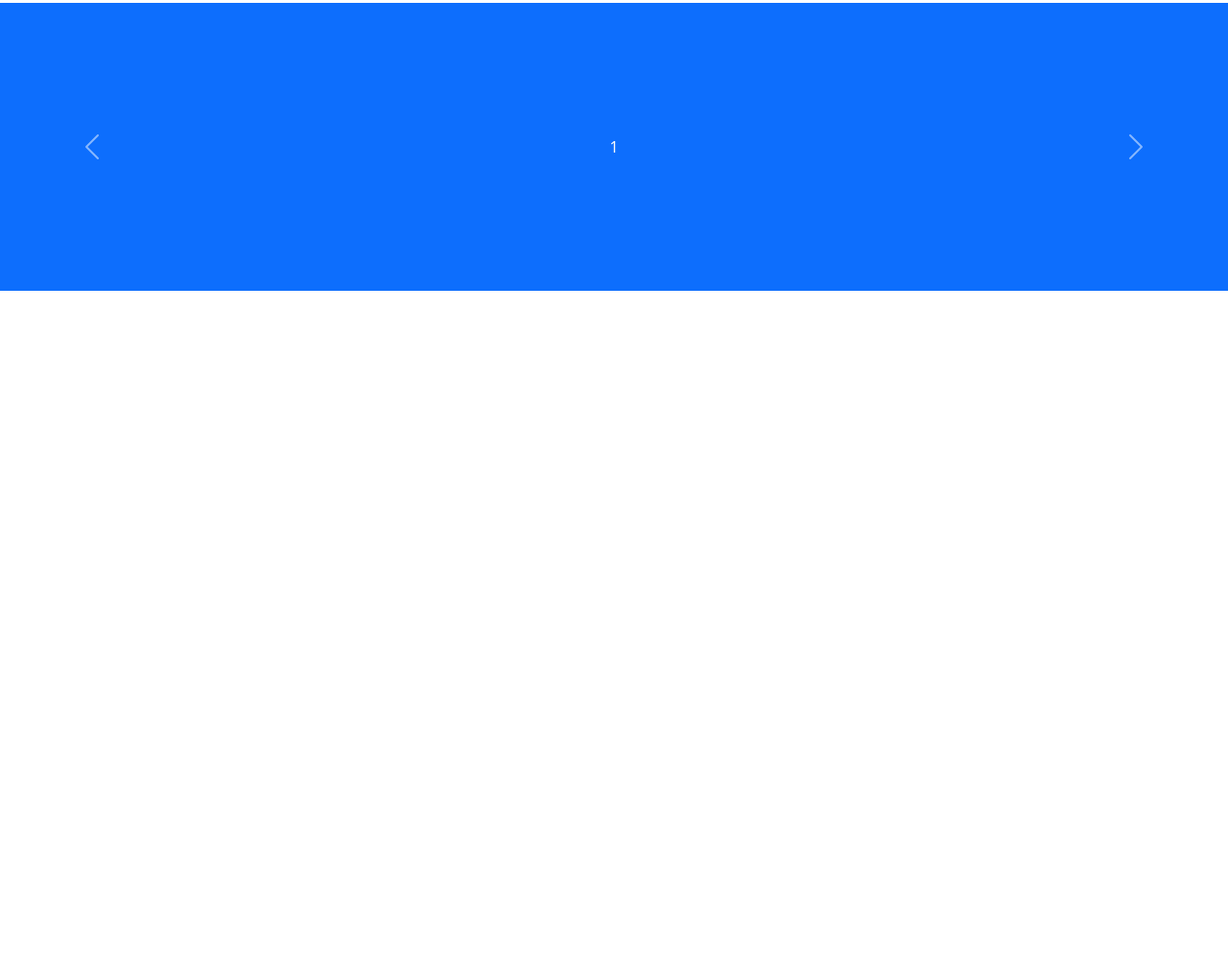
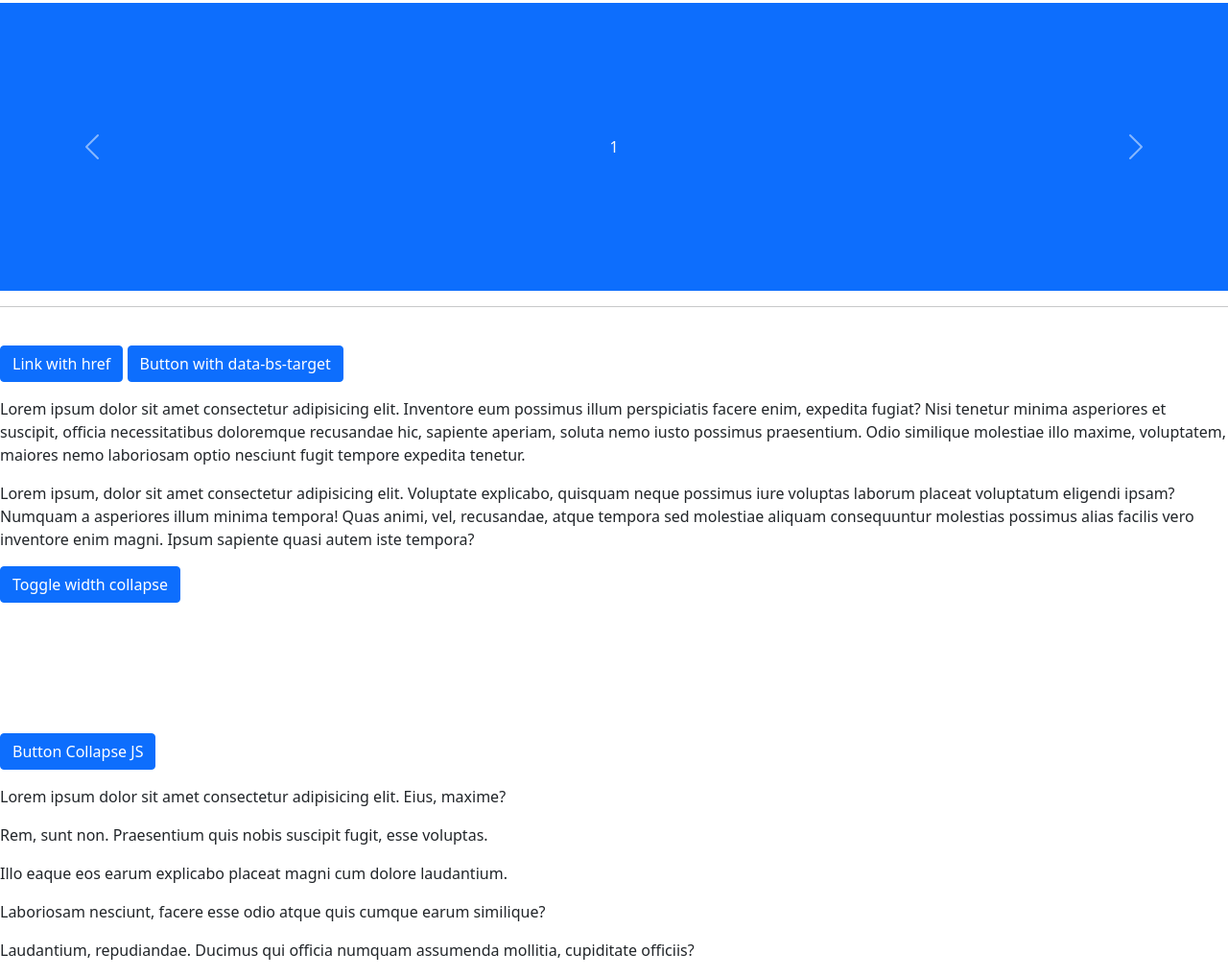
Before and after one commit to boycany/sass-practice-webpack, a website built with webpack: page src/index.html in a window 1280 px wide. Shown: the part 780-1798 px from the top of the page at 96% size. Before the commit the page ends 1083 px from the top, so only its background shows below. Built offline with nearby package versions, Linux system fonts and the light colour scheme.

Commit message:
ch9-7 done

```diff
--- a/src/index.html
+++ b/src/index.html
@@ -79,6 +79,73 @@
             <span class="visually-hidden">Next</span>
         </button>
     </div>
+    <hr>
+    <br />
+    <div>
+        <p>
+            <a class="btn btn-primary" data-bs-toggle="collapse" href="#collapseExample" role="button"
+                aria-expanded="false" aria-controls="collapseExample">
+                Link with href
+            </a>
+            <button class="btn btn-primary" type="button" data-bs-toggle="collapse" data-bs-target="#collapseExample"
+                aria-expanded="false" aria-controls="collapseExample" id="collapseBtnExample">
+                Button with data-bs-target
+            </button>
+        </p>
+        <div class="collapse" id="collapseExample">
+            <div class="card card-body">
+                Some placeholder content for the collapse component. This panel is hidden by default but revealed when
+                the user
+                activates the relevant trigger.
+            </div>
+        </div>
+        <div>
+            <p>Lorem ipsum dolor sit amet consectetur adipisicing elit. Inventore eum possimus illum perspiciatis facere
+                enim, expedita fugiat? Nisi tenetur minima asperiores et suscipit, officia necessitatibus doloremque
+                recusandae hic, sapiente aperiam, soluta nemo iusto possimus praesentium. Odio similique molestiae illo
+                maxime, voluptatem, maiores nemo laboriosam optio nesciunt fugit tempore expedita tenetur.</p>
+            <p>Lorem ipsum, dolor sit amet consectetur adipisicing elit. Voluptate explicabo, quisquam neque possimus
+                iure voluptas laborum placeat voluptatum eligendi ipsam? Numquam a asperiores illum minima tempora! Quas
+                animi, vel, recusandae, atque tempora sed molestiae aliquam consequuntur molestias possimus alias
+                facilis vero inventore enim magni. Ipsum sapiente quasi autem iste tempora?</p>
+        </div>
+        <div>
+            <p>
+                <button class="btn btn-primary" type="button" data-bs-toggle="collapse"
+                    data-bs-target="#collapseWidthExample" aria-expanded="false" aria-controls="collapseWidthExample">
+                    Toggle width collapse
+                </button>
+            </p>
+            <div style="min-height: 120px;">
+                <div class="collapse collapse-horizontal" id="collapseWidthExample">
+                    <div class="card card-body" style="width: 300px;">
+                        This is some placeholder content for a horizontal collapse. It's hidden by default and shown
+                        when triggered.
+                    </div>
+                </div>
+            </div>
+        </div>
+        <div>
+            <p>
+                <button class="btn btn-primary" type="button" id="collapseBtnExampleJS">
+                    Button Collapse JS
+                </button>
+            </p>
+            <div class="collapse" id="collapseExampleJS">
+                <div class="card card-body">
+                    Lorem, ipsum dolor sit amet consectetur adipisicing elit. Beatae illo esse odio perspiciatis
+                    similique nulla rem facere quaerat excepturi dolor?
+                </div>
+            </div>
+        </div>
+        <div>
+            <p>Lorem ipsum dolor sit amet consectetur adipisicing elit. Eius, maxime?</p>
+            <p>Rem, sunt non. Praesentium quis nobis suscipit fugit, esse voluptas.</p>
+            <p>Illo eaque eos earum explicabo placeat magni cum dolore laudantium.</p>
+            <p>Laboriosam nesciunt, facere esse odio atque quis cumque earum similique?</p>
+            <p>Laudantium, repudiandae. Ducimus qui officia numquam assumenda mollitia, cupiditate officiis?</p>
+        </div>
+    </div>
     <!-- <script src="./index.js"></script> -->
 </body>
 
--- a/src/index.js
+++ b/src/index.js
@@ -2,6 +2,7 @@ import "./index.scss";
 // import "bootstrap/js/dist/carousel";
 import Button from "bootstrap/js/dist/button";
 import Carousel from "bootstrap/js/dist/carousel";
+import { Collapse } from "bootstrap";
 
 // function buttonHandler() {
 //   const button = document.getElementById("myButton");
@@ -41,3 +42,23 @@ function carouselHandler() {
     });
 }
 carouselHandler();
+
+function renderCollapse() {
+    // var myCollapse = document.getElementById("myCollapse");
+    // var bsCollapse = new bootstrap.Collapse(myCollapse, {
+    //     toggle: false,
+    // });
+    const myCollapseBtn = document.getElementById("collapseBtnExampleJS");
+    console.log("myCollapseBtn :>> ", myCollapseBtn);
+
+    const myCollapse = document.getElementById("collapseExampleJS");
+    const bsCollapse = new Collapse(myCollapse, {
+        toggle: false,
+    });
+
+    myCollapseBtn.addEventListener("click", function () {
+        bsCollapse.toggle();
+    });
+}
+
+renderCollapse();
```
Lines whose indentation alone changed are shown as unchanged.
